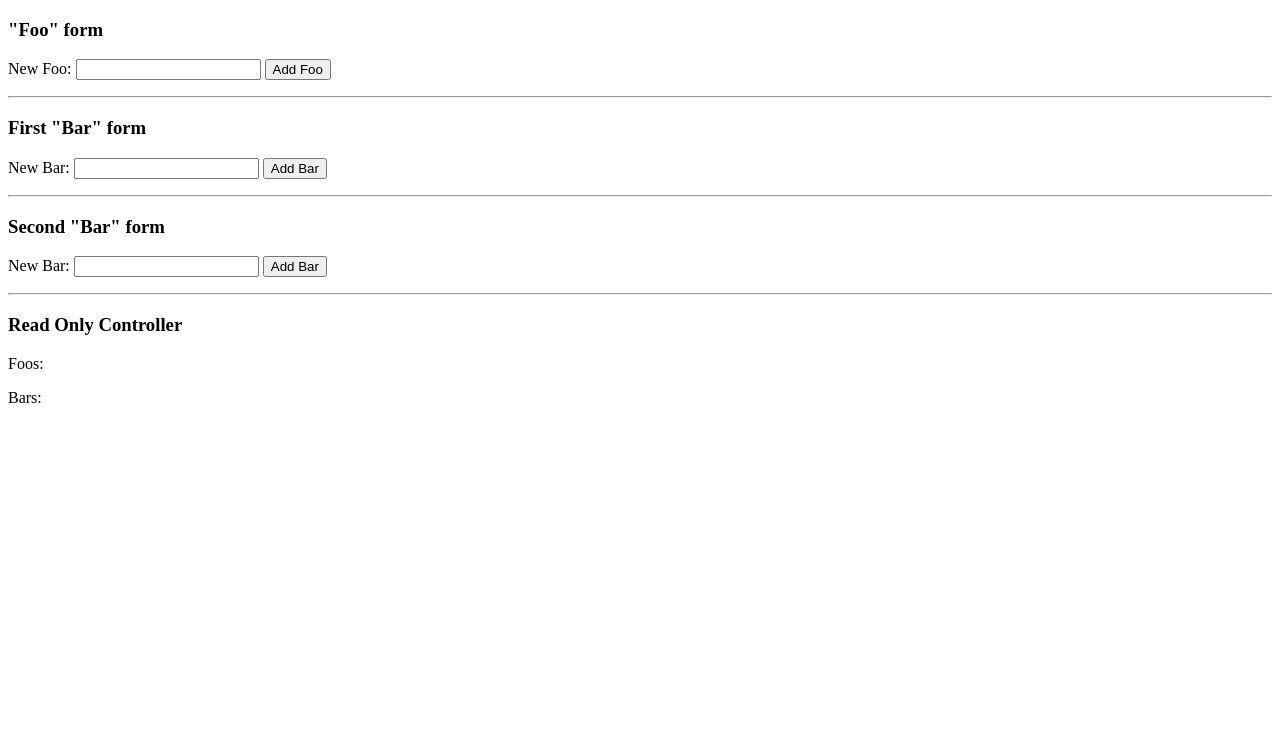
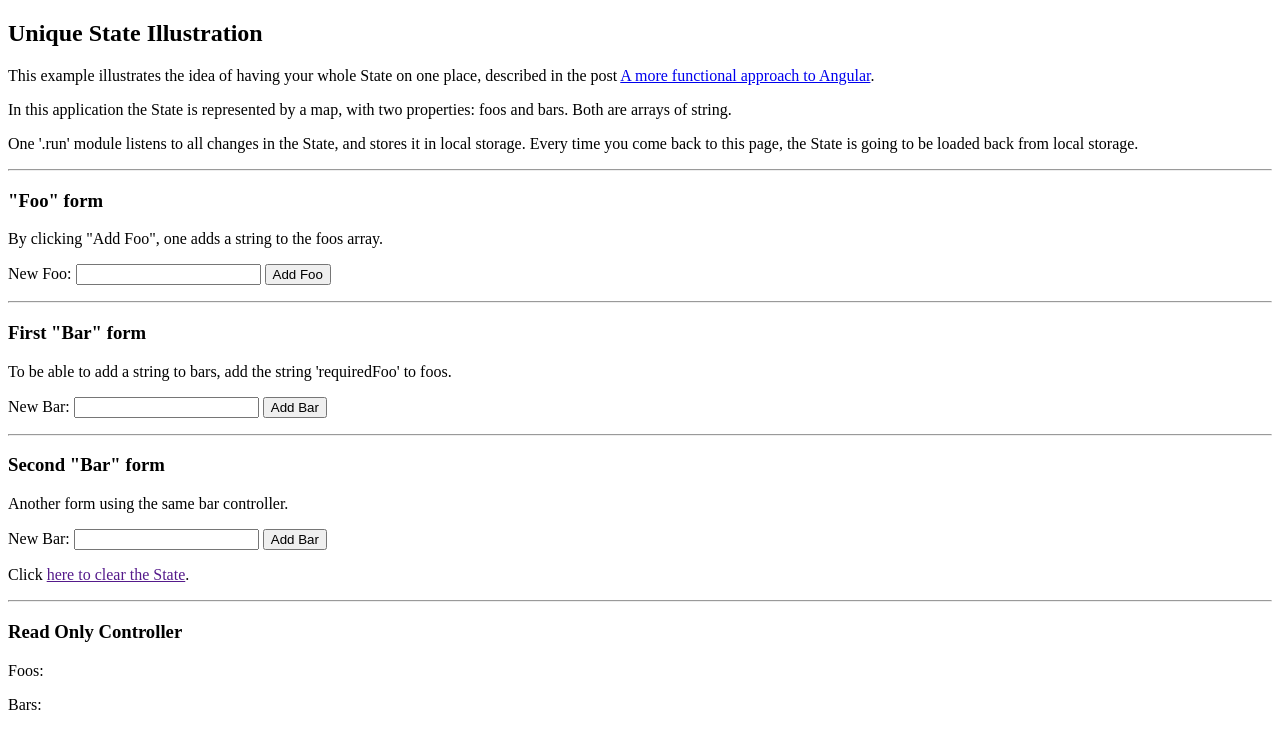
Before and after one commit to lucasmreis/simpleStateApp, a website: page index.html in a window 1280 px wide. Drawn offline with nearby package versions, Linux system fonts and the light colour scheme.

Commit message:
explaining

```diff
--- a/index.html
+++ b/index.html
@@ -4,8 +4,27 @@
     <title>Simple State App</title>
   </head>
   <body ng-app="simpleStateApp">
+    <h2>Unique State Illustration</h2>
+
+    <p>
+      This example illustrates the idea of having your whole State on one place, described in the post <a href="http://lucasmreis.github.io/blog/a-more-functional-approach-to-angular/">A more functional approach to Angular</a>.
+    </p>
+
+    <p>
+      In this application the State is represented by a map, with two properties: foos and bars. Both are arrays of string.
+    </p>
+
+    <p>
+      One '.run' module listens to all changes in the State, and stores it in local storage. Every time you come back to this page, the State is going to be loaded back from local storage.
+    </p>
+
+    <hr>
+
     <div ng-controller="FooCtrl as c">
       <h3>"Foo" form</h3>
+      <p>
+        By clicking "Add Foo", one adds a string to the foos array.
+      </p>
       <p>
         New Foo: <input type="text" ng-model="c.form.newFoo">
         <button ng-click="c.addFoo(c.state, c.form)">Add Foo</button>
@@ -17,6 +36,9 @@
     <div ng-controller="BarCtrl as c">
       <h3>First "Bar" form</h3>
       <p>
+        To be able to add a string to bars, add the string 'requiredFoo' to foos.
+      </p>
+      <p>
         New Bar: <input type="text" ng-model="c.form.newBar">
         <button ng-click="c.addBar(c.state, c.form)" ng-disabled="c.cannotAddBar(c.state)">Add Bar</button>
       </p>
@@ -27,8 +49,14 @@
     <div ng-controller="BarCtrl as c">
     <h3>Second "Bar" form</h3>
       <p>
+        Another form using the same bar controller.
+      </p>
+      <p>
         New Bar: <input type="text" ng-model="c.form.newBar">
         <button ng-click="c.addBar(c.state, c.form)" ng-disabled="c.cannotAddBar(c.state)">Add Bar</button>
+      </p>
+      <p>
+        Click <a href="" ng-click="c.clearState()">here to clear the State</a>.
       </p>
     </div>
 
--- a/js/controllers/barController.js
+++ b/js/controllers/barController.js
@@ -4,6 +4,7 @@ angular.module('simpleStateApp').controller('BarCtrl', function(AppStateService)
   var get = R.get;
   var contains = R.contains;
   var not = R.not;
+  var K = R.always;
 
   var state = {};
   var form = {
@@ -14,6 +15,7 @@ angular.module('simpleStateApp').controller('BarCtrl', function(AppStateService)
   AppStateService.listen('foos', function(f) { state.foos = f; });
 
   var changeBars = AppStateService.change('bars');
+  var changeFoos = AppStateService.change('foos');
 
   var addBar = function(state, form) {
     return compose(
@@ -23,15 +25,19 @@ angular.module('simpleStateApp').controller('BarCtrl', function(AppStateService)
       )(state);
   };
 
-  function log(x) { return function(y) { console.log(x, y); return y; }; };
-
   var cannotAddBar = compose(
     not(contains('requiredFoo')),
     get('foos'));
+
+  var clearState = compose(
+    changeBars,
+    changeFoos,
+    K([]))
 
   this.state = state;
   this.form = form;
 
   this.addBar = addBar;
   this.cannotAddBar = cannotAddBar;
+  this.clearState = clearState;
 });
```
